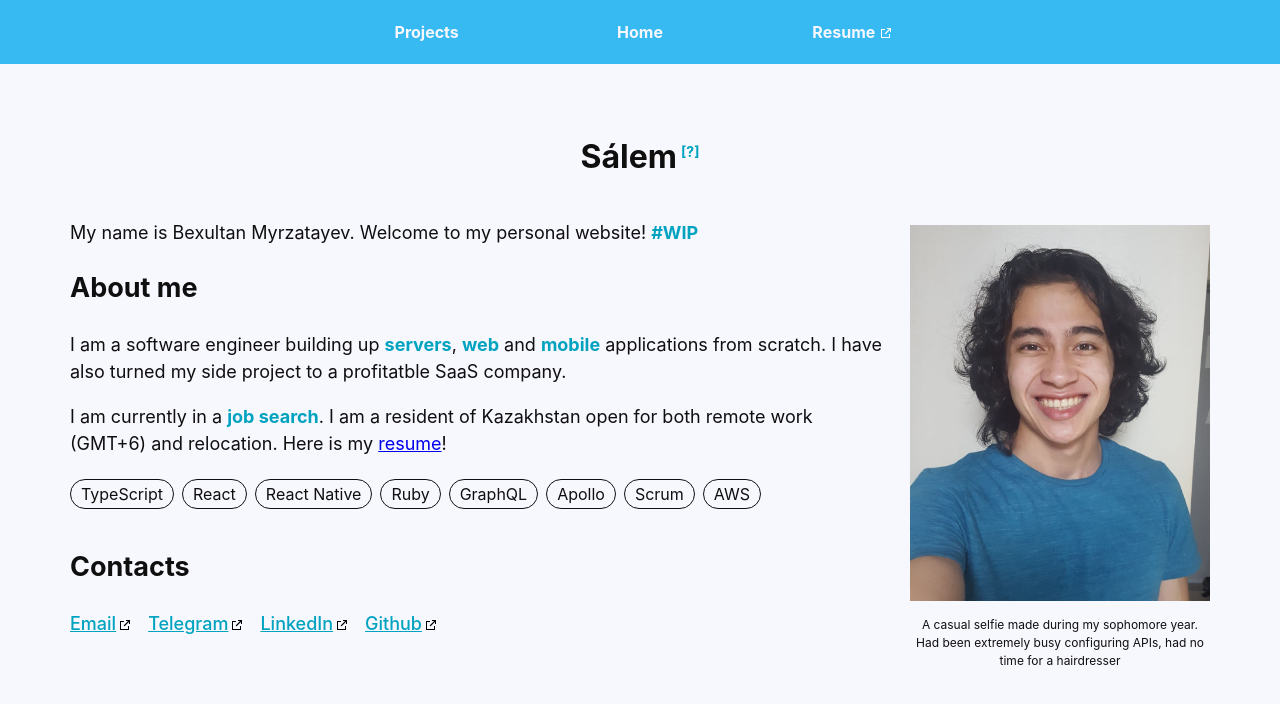
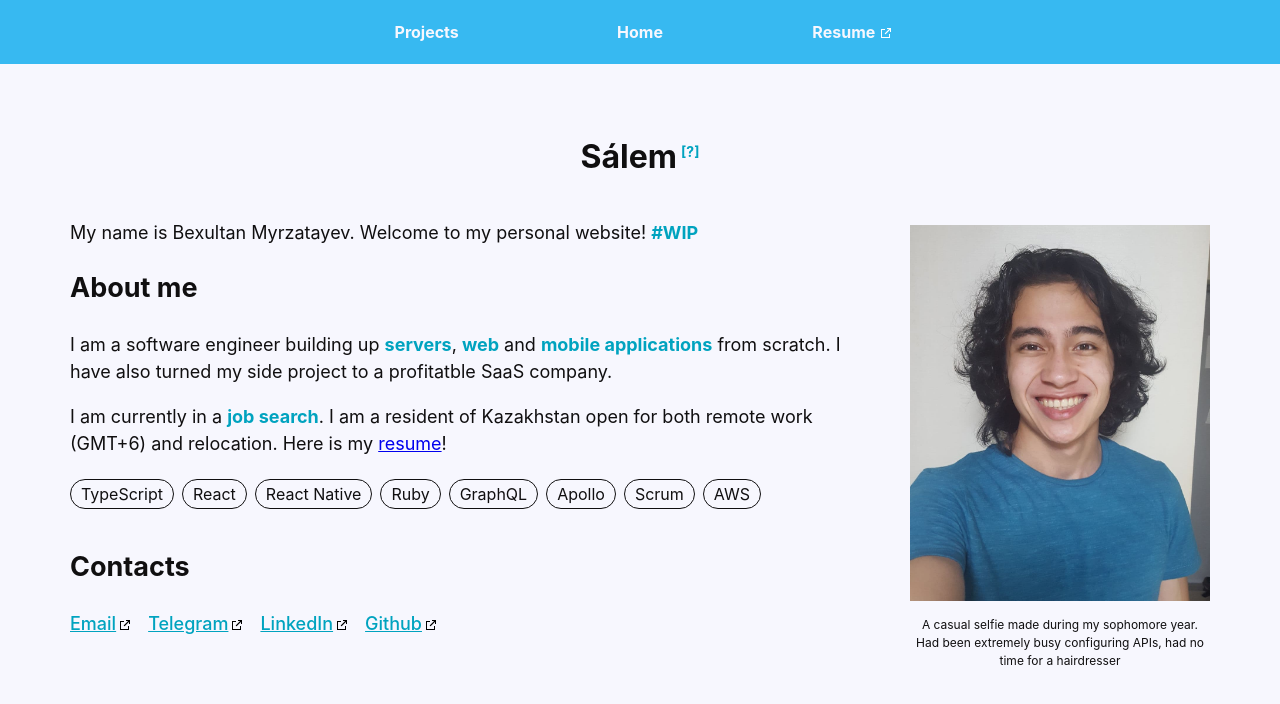
Before and after one commit to bexuma/bexuma.me, a React (Create React App) app: page / in a window 1280 px wide. Shown: the top 704 px of the page. Built offline with nearby package versions, Linux system fonts and the light colour scheme.

Commit message:
fix: small text enhancement

```diff
--- a/src/components/home/index.tsx
+++ b/src/components/home/index.tsx
@@ -23,7 +23,7 @@ const AboutMe: VoidFunctionComponent = () => (
     <h2>About me</h2>
     <p>
       I am a software engineer building up <Bold>servers</Bold>,{' '}
-      <Bold>web</Bold> and <Bold>mobile</Bold> applications from scratch. I have
+      <Bold>web</Bold> and <Bold>mobile applications</Bold> from scratch. I have
       also turned my side project to a profitatble SaaS company.
     </p>
     <p>
@@ -77,7 +77,7 @@ const Home: VoidFunctionComponent = () => (
         <TooltipText>
           Sálem means &#39;Hi&#39; in Kazakh language.
           <br />
-          Beware, it is an informal greeting – do not say it to someone&#39;s
+          Beware, it is an informal greeting – do not throw it to someone&#39;s
           granny!
         </TooltipText>
       </Tooltip>
```
